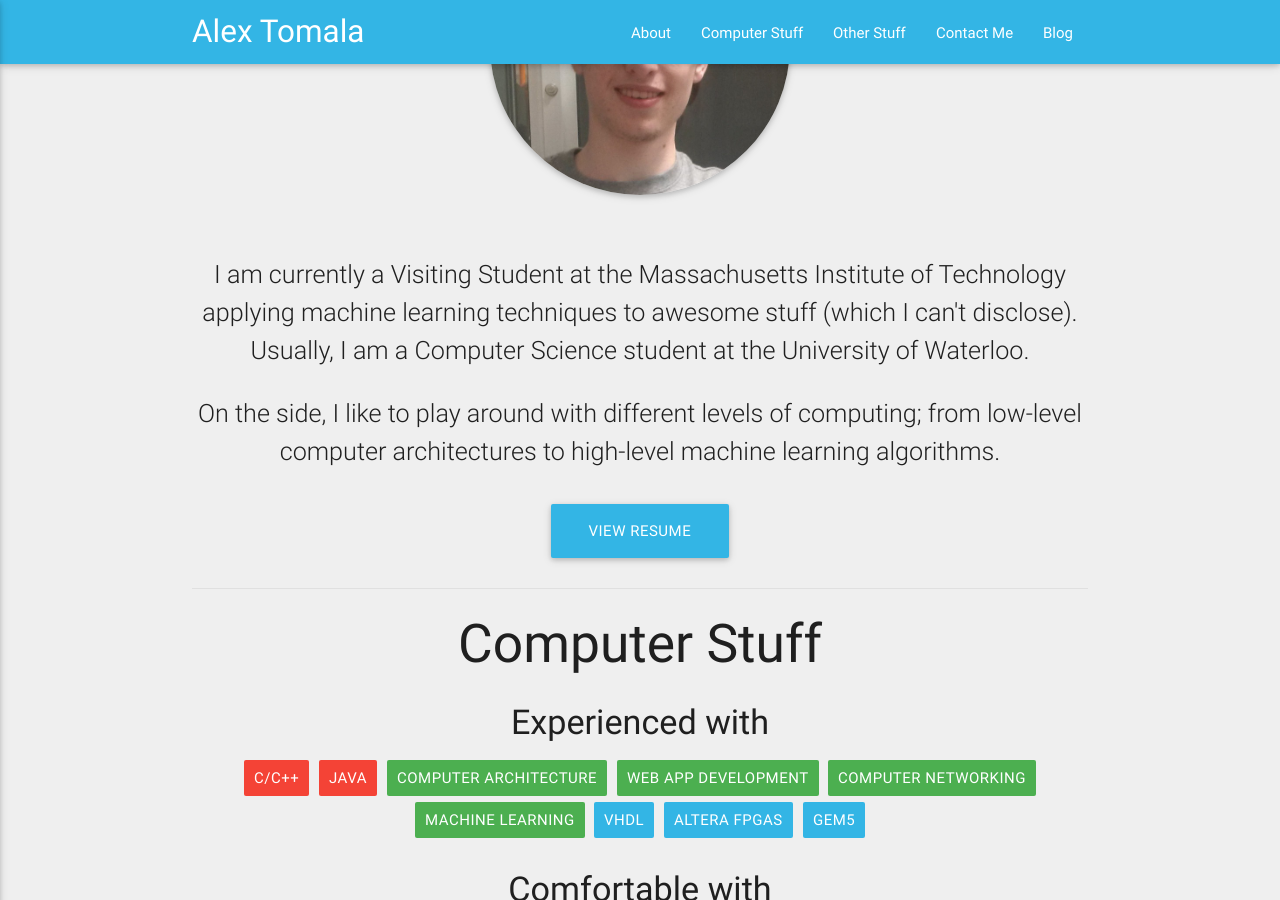
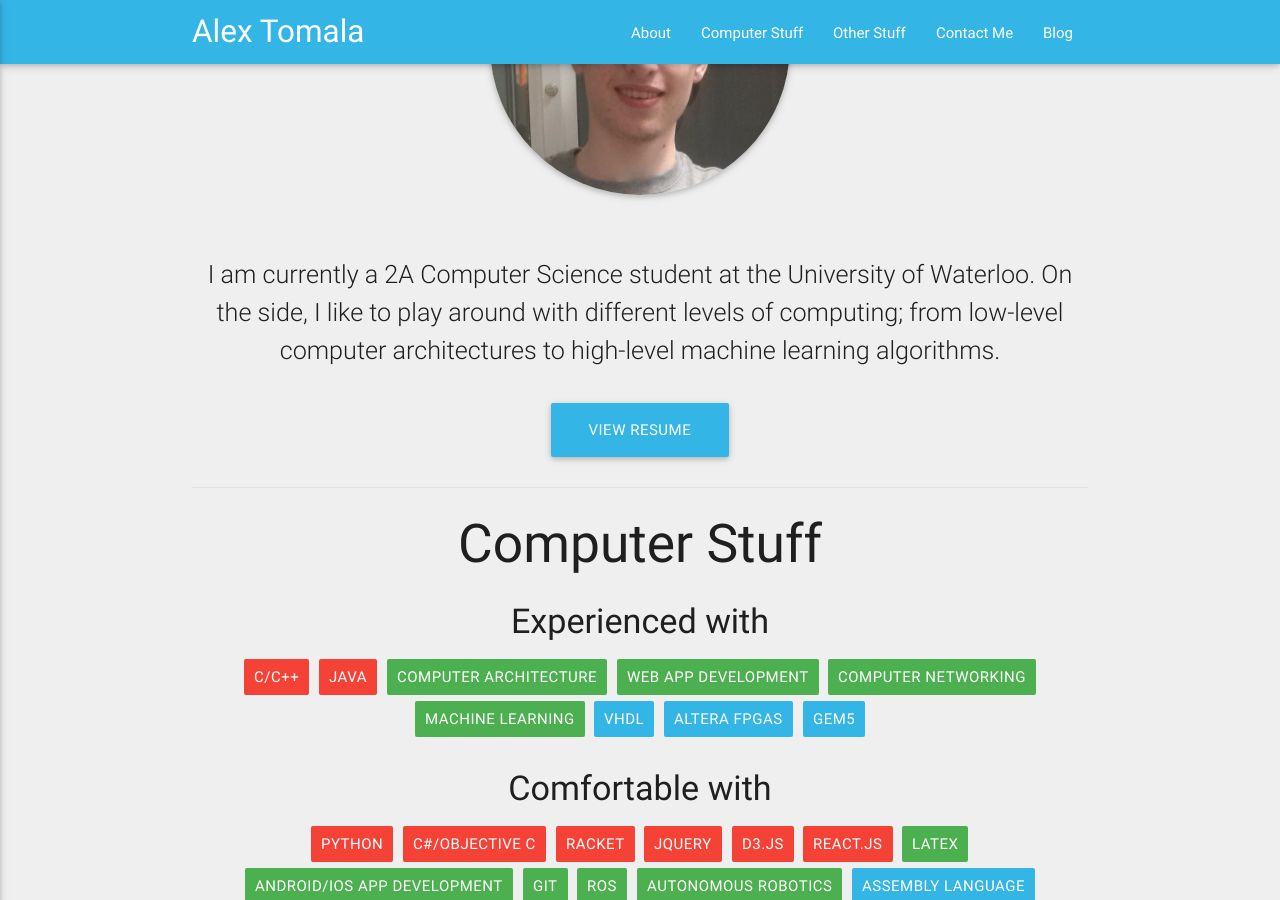
Before and after one commit to atomala/atomala.github.io, a Jekyll site: the page built from index.html, in a window 1280 px wide and 900 px high, scrolled down 1157 px. Built offline with Jekyll 4.4.1, drawn with Linux system fonts in a browser that asks for light colours; nearby versions of some CDN libraries.

Commit message:
Back to university

```diff
--- a/index.html
+++ b/index.html
@@ -43,10 +43,7 @@ layout: default
     </h2>
     <img src="/images/headshot.jpg" alt="Alex Tomala" class="circle img-profile z-depth-1">
     <p class="flow-text">
-      I am currently a Visiting Student at the Massachusetts Institute of Technology applying machine learning techniques to awesome stuff (which I can't disclose). Usually, I am a Computer Science student at the University of Waterloo.
-    </p>
-    <p class="flow-text">
-      On the side, I like to play around with different levels of computing; from low-level computer architectures to high-level machine learning algorithms.
+      I am currently a 2A Computer Science student at the University of Waterloo. On the side, I like to play around with different levels of computing; from low-level computer architectures to high-level machine learning algorithms.
     </p>
     <a href="/resume.pdf" class="download-resume waves-effect waves-light btn-large holo-blue"><i class="mdi-file-file-download left"></i>View Resume</a>
   </div>
```
